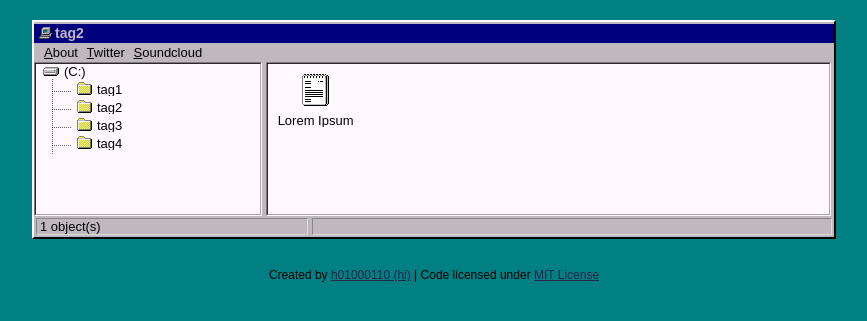
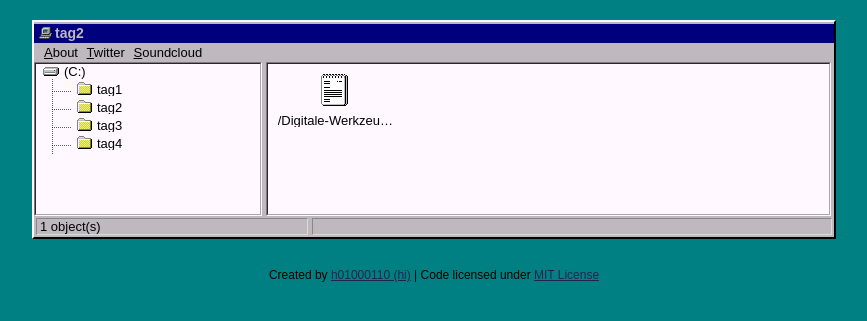
Before and after one commit to meschedeleon/Digitale-Werkzeuge, a Jekyll site: the page built from tags/tag2.html, in a window 1280 px wide. Shown: the top 321 px of the page, without its empty margins (206-1073 px from the left). Built offline with Jekyll 4.4.1, drawn with Linux system fonts in a browser that asks for light colours.

Commit message:
Update tag.html

```diff
--- a/_layouts/tag.html
+++ b/_layouts/tag.html
@@ -3,6 +3,6 @@
 ---
 <ul>
 	{% for post in site.tags[page.tag] %}
-		<li><a href="{{  post.url }}" title="{{ post.title }}"><img src="/assets/img/file.ico" title="{{ post.title }}" />{{ post.title }}</a></li>
+		<li><a href="{{ site.baseurl }}{{  post.url }}" title="{{ site.baseurl }}{{ post.title }}"><img src="{{ site.baseurl }}/assets/img/file.ico" title="{{ post.title }}" />{{ site.baseurl }}{{ post.title }}</a></li>
 	{% endfor %}
 </ul>
```
